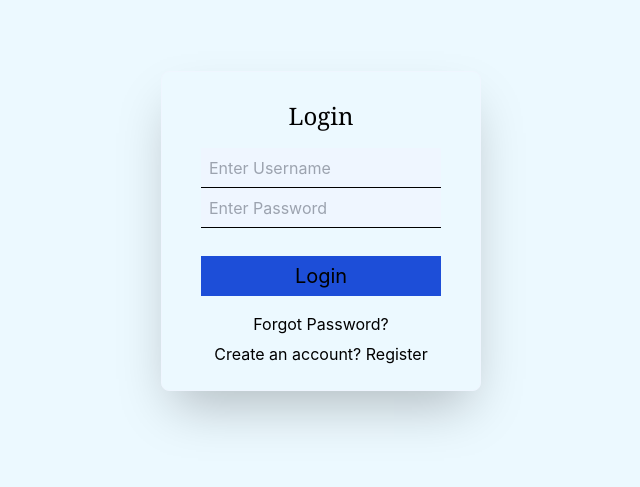
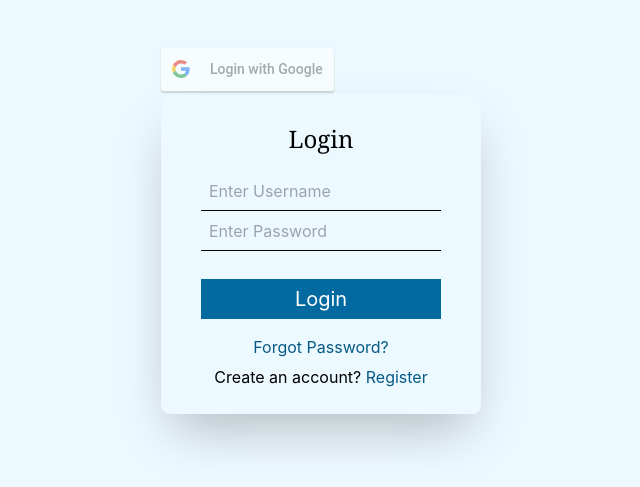
Before and after one commit to ethiclesshacker/code-editor-frontend, a React (Create React App) app: page /login in a window 1280 px wide. Shown: the part 169-656 px from the top of the page, without its empty margins (319-959 px from the left). Built offline with nearby package versions, Linux system fonts and the light colour scheme.

Commit message:
Login changes

```diff
--- a/package.json
+++ b/package.json
@@ -8,6 +8,7 @@
     "@testing-library/user-event": "^13.5.0",
     "react": "^18.2.0",
     "react-dom": "^18.2.0",
+    "react-google-login": "^5.2.2",
     "react-router-dom": "^6.15.0",
     "react-scripts": "5.0.1",
     "web-vitals": "^2.1.4"
--- a/src/components/Login.jsx
+++ b/src/components/Login.jsx
@@ -1,23 +1,76 @@
 import React, { useState } from "react";
 import { Link } from "react-router-dom";
+import { GoogleLogin } from "react-google-login";
+
+const clientId =
+  "50562650091-b2rvcd9dkm3i16h8dpae5niqejvtno62.apps.googleusercontent.com";
 
 export default function Login() {
   const [userName, setUserName] = useState("");
   const [password, setPassword] = useState("");
   const [passwordType, setPasswordType] = useState("password");
+  const onSuccess = (res) => {
+    console.log("[Login Success] currentUser:", res.profileObj);
+  };
+  const onFailure = (res) => {
+    console.log("[Login failed] res:", res);
+  };
 
   return (
     <div>
+      <div>
+        <GoogleLogin
+          clientId={clientId}
+          buttonText="Login with Google"
+          onSuccess={onSuccess}
+          onFailure={onFailure}
+          cookiePolicy={"single_host_origin"}
+          style={{
+            marginBottom: "100px",
+            width: 50,
+            // borderWidth: "6px",
+            // borderStyle: "solid",
+            // borderColor: "red",
+          }}
+          isSignedIn={true}
+        />
+      </div>
       <div className="shadow-2xl bg-[#ecf9ff] rounded-lg text-center w-80 h-80 border border-solid border-blue-50">
         <div className="mb-4 pt-7 font-serif text-2xl"> Login </div>
-                <input type="text" value={userName} onChange={event => setUserName(event.target.value)} className="w-60 h-10 border-b border-solid border-black pl-2 bg-blue-50 focus:outline-none" placeholder="Enter Username" />
-                <input type={passwordType} value={password} onChange={event => setPassword(event.target.value)} className="w-60 h-10 border-b border-solid border-black pl-2 bg-blue-50 focus:outline-none" placeholder="Enter Password" />
-                <button id="login-log" className="border-0 border-blue-700 mt-7 mb-4 text-center w-60 h-10 bg-blue-700 text-xl"> Login </button>
+        <input
+          type="text"
+          value={userName}
+          onChange={(event) => setUserName(event.target.value)}
+          className="w-60 h-10 border-b border-solid border-black pl-2 bg-[#ecf9ff] focus:outline-none"
+          placeholder="Enter Username"
+        />
+        <input
+          type={passwordType}
+          value={password}
+          onChange={(event) => setPassword(event.target.value)}
+          className="w-60 h-10 border-b border-solid border-black pl-2 bg-[#ecf9ff] focus:outline-none"
+          placeholder="Enter Password"
+        />
+        <button
+          id="login-log"
+          className="border-0 border-sky-600 mt-7 mb-4 text-center w-60 h-10 bg-sky-700 text-xl text-white"
+        >
+          {" "}
+          Login{" "}
+        </button>
         <div id="login-fp">
-                    <a href="/" className="no-underline"> Forgot Password? </a>
+          <Link to="/" className="no-underline text-sky-800">
+            {" "}
+            Forgot Password?{" "}
+          </Link>
         </div>
-                <div id="login-sign" className="mt-1.5 font-normal"> Create an account?
-                    <Link to="/register"> Register </Link>
+        <div id="login-sign" className="mt-1.5 font-normal">
+          {" "}
+          Create an account?
+          <Link to="/register" className="text-sky-800">
+            {" "}
+            Register{" "}
+          </Link>
         </div>
       </div>
     </div>
```
Also changed, not shown: 1 other file (tests, documents, lock files or other folders). Lines whose indentation alone changed are shown as unchanged.
